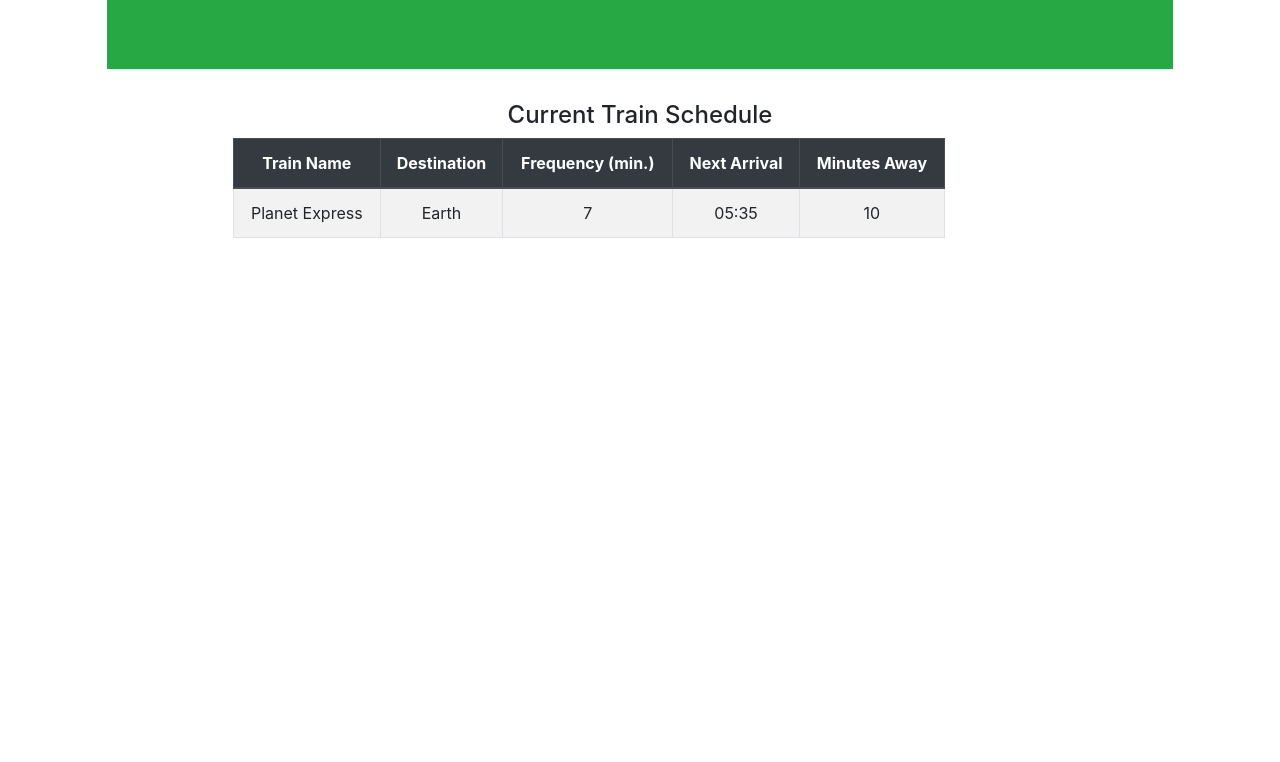
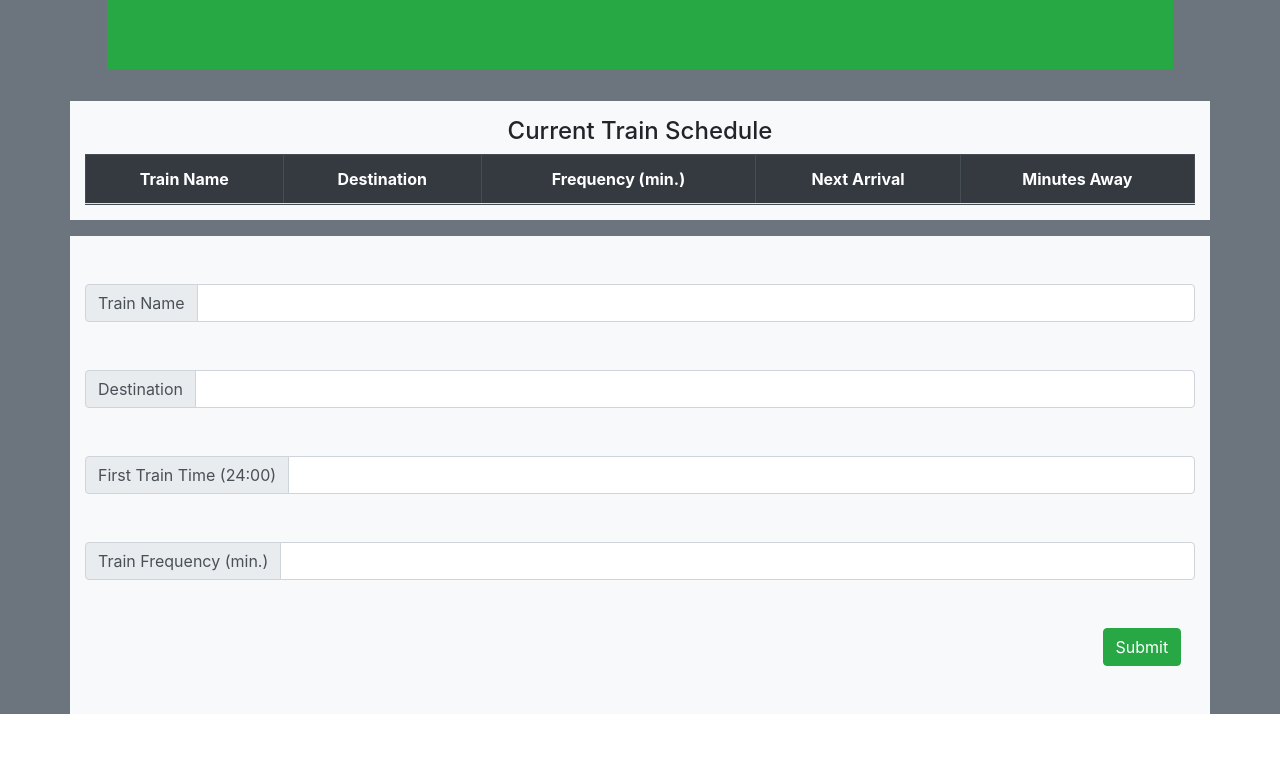
Before and after one commit to gggriffin/TrainTime, a plain HTML site: page trainTime.html in a window 1280 px wide. Shown: the part 214-976 px from the top of the page. Before the commit the page ends 800 px from the top, so only its background shows below. Drawn offline with nearby package versions, Linux system fonts and the light colour scheme.

Commit message:
turn in version

```diff
--- a/assets/css/trainTime.css
+++ b/assets/css/trainTime.css
@@ -0,0 +1,8 @@
+* {
+    font-family: 'Libre Baskerville', serif;
+}
+
+.background {
+    height: 100%;
+    width: 100%;
+}
--- a/assets/javascript/trainTime.js
+++ b/assets/javascript/trainTime.js
@@ -1,15 +1,35 @@
-// (TEST 1)
-    // First Train of the Day is 3:00 AM
-    // Assume Train comes every 3 minutes.
-    // Assume the current time is 3:16 AM....
-    // What time would the next train be...? (Use your brain first)
-    // It would be 3:18 -- 2 minutes away
+// Initialize Firebase
+var config = {
+    apiKey: "AIzaSyDlTxDifEAi_hVFQ0Ij3MmhMa3E2wwIeyA",
+    authDomain: "traintime-53200.firebaseapp.com",
+    databaseURL: "https://traintime-53200.firebaseio.com",
+    projectId: "traintime-53200",
+    storageBucket: "traintime-53200.appspot.com",
+    messagingSenderId: "149625528710"
+};
+firebase.initializeApp(config);
 
-    // Solved Mathematically
-    // Test case 1:                               var remainingMinutes = (currentTime minutes - firstTrain minutes)
-    // 16 - 00 = 16
-    // 16 % 3 = 1 (Modulus is the remainder)      var remainder = remainingMinutes%trainFrequency
-    // 3 - 1 = 2 minutes away                     var minutesAway = trainFrequency - remainder
-    // 2 + 3:16 = 3:18                            var arrivalTime = minutesAway + currentTime
-    //                                            display minutesAway
-    //                                            display arrivalTime
+$('#submitButton').on('click', function () {
+    var currentMin = moment().format('mm');
+    var newFrequency = $('#frequencyInput').val()
+    var remainder = (currentMin % newFrequency);
+    var minutesAway = (newFrequency - remainder);
+    var nextArrival = moment().add(minutesAway, 'minutes');
+    var convertedArrival = moment(nextArrival).format('HH:mm');
+    var newName = $('#nameInput').val().trim();
+    var newDestination = $('#destinationInput').val().trim();
+
+    var newRow = $('<tr>').append (
+        $('<td>').text(newName),
+        $('<td>').text(newDestination),
+        $('<td>').text(newFrequency),
+        $('<td>').text(convertedArrival),
+        $('<td>').text(minutesAway),
+    );
+
+    $('#scheduleTable > tbody').append(newRow);
+    $('#nameInput').val('');
+    $('#destinationInput').val('');
+    $('#firstTrainInput').val('');
+    $('#frequencyInput').val('');
+});
--- a/trainTime.html
+++ b/trainTime.html
@@ -6,6 +6,7 @@
     <meta name="viewport" content="width=device-width, initial-scale=1.0">
     <meta http-equiv="X-UA-Compatible" content="ie=edge">
     <link rel="stylesheet" href="./assets/css/reset.css">
+    <link href="https://fonts.googleapis.com/css?family=Libre+Baskerville" rel="stylesheet">
     <script src="https://code.jquery.com/jquery-3.3.1.js" integrity="sha256-2Kok7MbOyxpgUVvAk/HJ2jigOSYS2auK4Pfzbm7uH60="
         crossorigin="anonymous"></script>
     <link rel="stylesheet" href="https://stackpath.bootstrapcdn.com/bootstrap/4.3.1/css/bootstrap.min.css" integrity="sha384-ggOyR0iXCbMQv3Xipma34MD+dH/1fQ784/j6cY/iJTQUOhcWr7x9JvoRxT2MZw1T"
@@ -15,52 +16,72 @@
 </head>
 
 <body>
-    <div class="background">
+    <div class="background bg-secondary">
         <div class="jumbotron jumbotron-fluid col-md-10 offset-1 bg-success">
             <h1 class="display-1 text-center text-white">Tick Tock Trains</h1>
             <h3 class="lead text-center text-white">Chugga Chugga</h3>
         </div>
-    </div>
-    <div class="container">
-        <div class="row">
-            <div class="col-md-10 offset-1">
-                <h4 class="text-center">Current Train Schedule</h4>
-            </div>
-            <div class="row">
-                    <div>
-
-                    <table class="table table-striped table-bordered text-center offset-3 mr-5">
-                        <thead class="thead-dark font-weight-bold p-2">
+        <div class="container">
+            <div class="row bg-light">
+                <div class="col-12">
+                    <h4 class="text-center mt-3">Current Train Schedule</h4>
+                </div>
+                <div class="col-12">
+                    <table class="table table-striped table-bordered text-center trainTable" id="scheduleTable">
+                        <thead class="thead-dark font-weight-bold">
                             <tr>
-                                <th scope="col" colspan="4">Train Name</th>
-                                <th scope="col" colspan="2">Destination</th>
-                                <th scope="col" colspan="2">Frequency (min.)</th>
-                                <th scope="col" colspan="2">Next Arrival</th>
-                                <th scope="col" colspan="2">Minutes Away</th>
+                                <th>Train Name</th>
+                                <th>Destination</th>
+                                <th>Frequency (min.)</th>
+                                <th>Next Arrival</th>
+                                <th>Minutes Away</th>
                             </tr>
                         </thead>
+                        <!--Put div.rows between each row?-->
                         <tbody>
                             <tr>
-                                <td colspan="4">Planet Express</td>
-                                <td colspan="2">Earth</td>
-                                <td colspan="2">7</td>
-                                <td colspan="2">05:35</td>
-                                <td colspan="2">10</td>
                             </tr>
                         </tbody>
                     </table>
                 </div>
-
             </div>
-            <div class="row">
-                <div class="col-md-10 offset-1">
-
+                <div class="row mt-3 mb-5">
+                    <div class="col-12 bg-light">
+                        <div class="input-group mb-5 mt-5">
+                            <div class="input-group-prepend">
+                                <span class="input-group-text" id="inputGroup-sizing-default">Train Name</span>
+                            </div>
+                            <input type="text" class="form-control" id="nameInput" aria-label="Sizing example input" aria-describedby="inputGroup-sizing-default">
+                        </div>
+                        <div class="input-group mb-5">
+                            <div class="input-group-prepend">
+                                <span class="input-group-text" id="inputGroup-sizing-default">Destination</span>
+                            </div>
+                            <input type="text" class="form-control" id="destinationInput" aria-label="Sizing example input" aria-describedby="inputGroup-sizing-default">
+                        </div>
+                        <div class="input-group mb-5">
+                            <div class="input-group-prepend">
+                                <span class="input-group-text" id="inputGroup-sizing-default ">First Train Time (24:00)</span>
+                            </div>
+                            <input type="text" class="form-control" id="firstTrainInput" aria-label="Sizing example input" aria-describedby="inputGroup-sizing-default">
+                        </div>
+                        <div class="input-group mb-5">
+                            <div class="input-group-prepend">
+                                <span class="input-group-text" id="inputGroup-sizing-default">Train Frequency (min.)</span>
+                            </div>
+                            <input type="text" class="form-control" id="frequencyInput" aria-label="Sizing example input" aria-describedby="inputGroup-sizing-default">
+                        </div>
+                        <button class="btn btn-success offset-11 mb-5" id="submitButton" type="submit">Submit</button>
+                    </div>
                 </div>
+                <!--table row ends here-->
             </div>
         </div>
-    </div> <!--.background end-->
+    </div>
+    <!--.background end-->
 
-
+    <script src="https://www.gstatic.com/firebasejs/5.9.3/firebase.js"></script>
+    <script src="https://cdnjs.cloudflare.com/ajax/libs/moment.js/2.22.2/moment.min.js"></script>
     <script src="./assets/javascript/trainTime.js"></script>
 </body>
 
```
